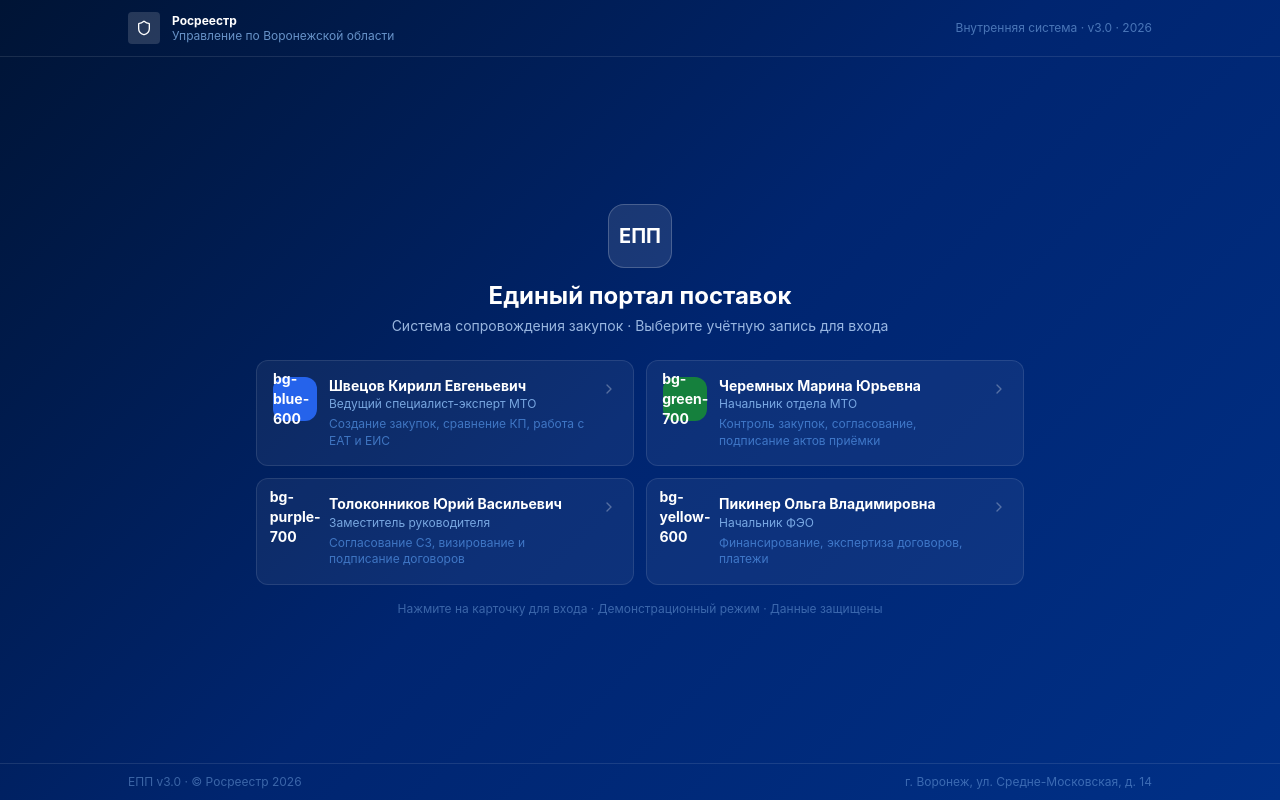
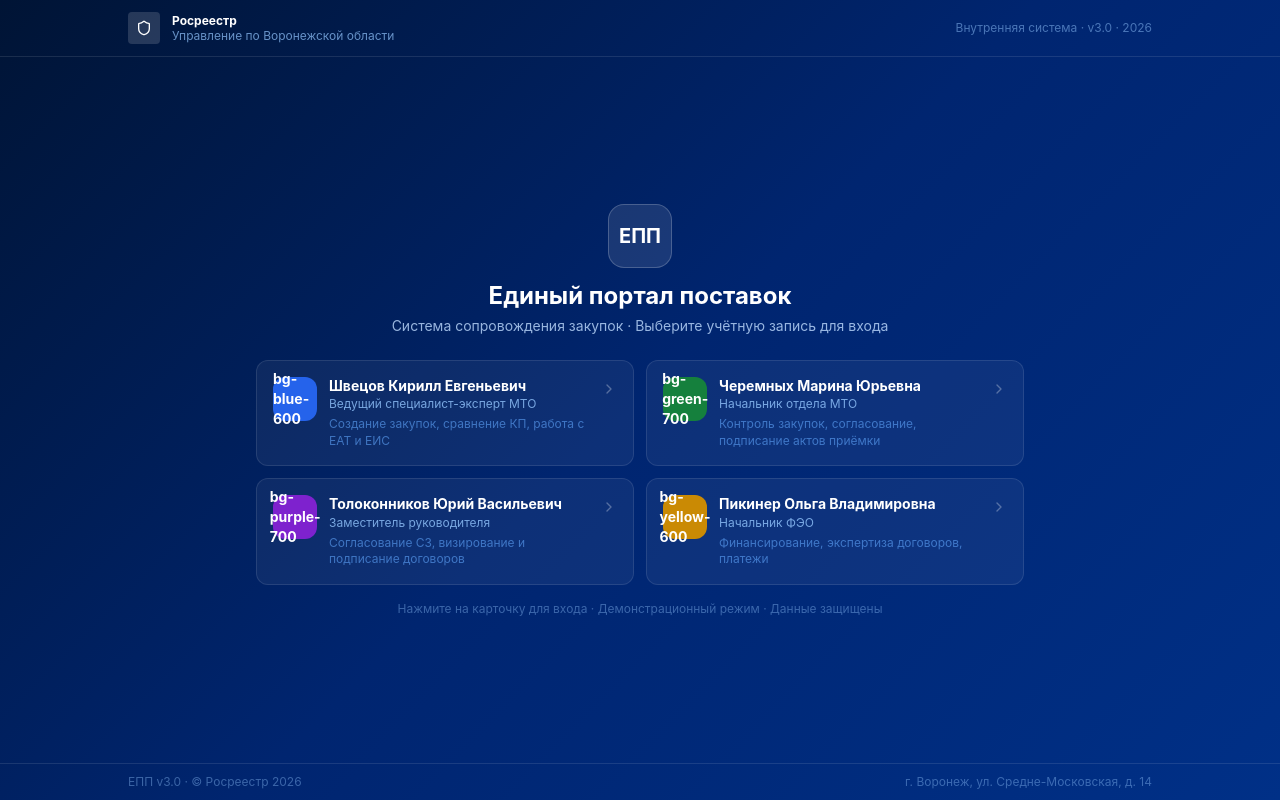
Before and after one commit to deazycs/epp-portal, a Next.js app: page /login in a window 1280 px wide. Built offline with nearby package versions, Linux system fonts and the light colour scheme.

Commit message:
fix: Tailwind safelist for all dynamic color classes, login avatars fixed

```diff
--- a/app/login/page.tsx
+++ b/app/login/page.tsx
@@ -66,10 +66,15 @@ export default function LoginPage() {
                     : 'border-white border-opacity-10 bg-white bg-opacity-5 hover:bg-opacity-12 hover:border-opacity-30'
                 }`}>
                 <div className="flex items-start gap-3">
-                  <div className={`w-11 h-11 rounded-xl ${u.color} flex items-center justify-center text-white text-sm font-bold flex-shrink-0`}>
+                  <div className={`w-11 h-11 rounded-xl flex items-center justify-center text-white text-sm font-bold flex-shrink-0 ${
+                      u.userId === 'u_shv' ? 'bg-blue-600' :
+                      u.userId === 'u_che' ? 'bg-green-700' :
+                      u.userId === 'u_tol' ? 'bg-purple-700' :
+                      'bg-yellow-600'
+                    }`}>
                     {selected === u.userId && loading
                       ? <span className="w-5 h-5 border-2 border-white border-t-transparent rounded-full animate-spin"/>
-                      : u.color
+                      : u.userId === 'u_shv' ? 'bg-blue-600' : u.userId === 'u_che' ? 'bg-green-700' : u.userId === 'u_tol' ? 'bg-purple-700' : 'bg-yellow-600'
                     }
                   </div>
                   <div className="flex-1 min-w-0">
--- a/tailwind.config.js
+++ b/tailwind.config.js
@@ -4,6 +4,28 @@ module.exports = {
     './pages/**/*.{js,ts,jsx,tsx,mdx}',
     './components/**/*.{js,ts,jsx,tsx,mdx}',
     './app/**/*.{js,ts,jsx,tsx,mdx}',
+  ],
+
+  safelist: [
+    // Динамические цвета из данных (users.ts, dashboard, about и т.д.)
+    'bg-blue-600', 'bg-blue-500', 'bg-blue-100', 'bg-blue-50',
+    'bg-green-700', 'bg-green-600', 'bg-green-500', 'bg-green-100', 'bg-green-50',
+    'bg-purple-700', 'bg-purple-600', 'bg-purple-50',
+    'bg-yellow-600', 'bg-yellow-500', 'bg-yellow-100', 'bg-yellow-50',
+    'bg-orange-600', 'bg-orange-500', 'bg-orange-100', 'bg-orange-50',
+    'bg-red-700', 'bg-red-600', 'bg-red-500', 'bg-red-100', 'bg-red-50',
+    'bg-gray-700', 'bg-gray-600', 'bg-gray-500', 'bg-gray-200', 'bg-gray-100',
+    'bg-teal-600', 'bg-indigo-500',
+    'text-blue-700', 'text-blue-600', 'text-blue-800',
+    'text-green-700', 'text-green-600', 'text-green-800',
+    'text-purple-700', 'text-yellow-700', 'text-orange-700',
+    'text-red-700', 'text-gray-700', 'text-white',
+    'border-blue-300', 'border-green-300', 'border-yellow-300',
+    'border-orange-300', 'border-red-300', 'border-gray-300',
+    // Из контроля сроков и других страниц
+    { pattern: /bg-(red|orange|yellow|green|blue|purple|gray|amber|sky|lime)-(50|100|200|300|400|500|600|700|800|900)/ },
+    { pattern: /text-(red|orange|yellow|green|blue|purple|gray|amber|sky|lime)-(50|100|200|300|400|500|600|700|800|900)/ },
+    { pattern: /border-(red|orange|yellow|green|blue|purple|gray|amber|sky|lime)-(50|100|200|300|400|500|600|700|800|900)/ },
   ],
   theme: {
     extend: {
```
